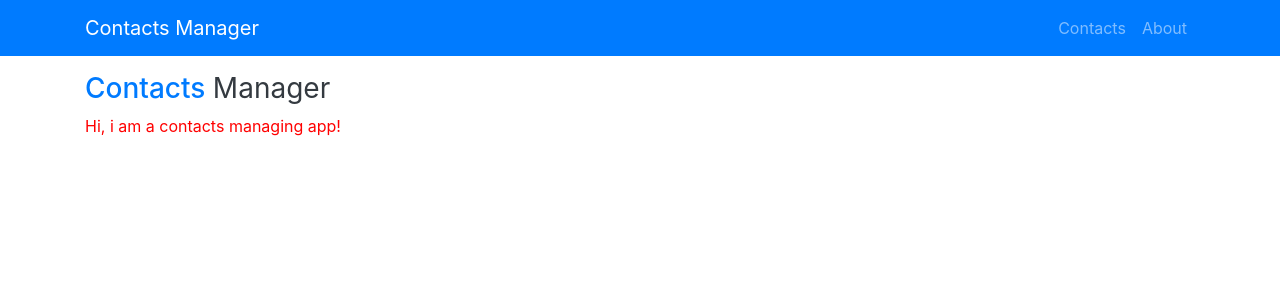
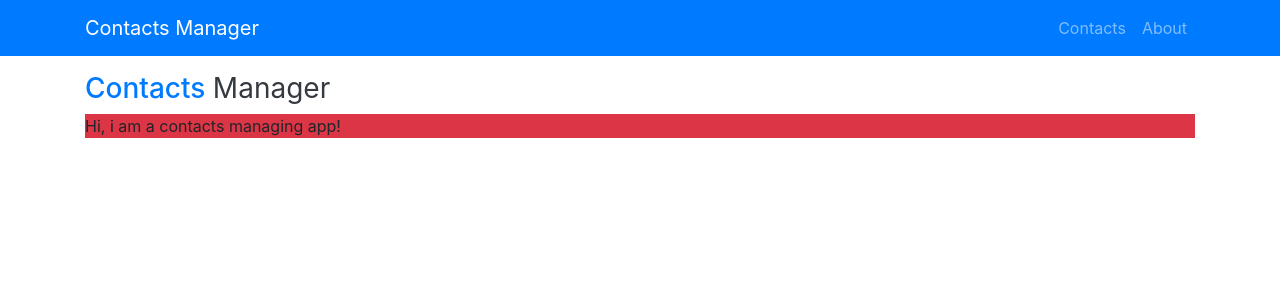
Before and after one commit to talhaimran777/ContactsManagerAngular, an Angular app: page / in a window 1280 px wide. Shown: the top 300 px of the page. Built offline with nearby package versions, Linux system fonts and the light colour scheme.

Commit message:
Used class binding without ngClass and actually used class.classname

```diff
--- a/src/app/app.component.html
+++ b/src/app/app.component.html
@@ -4,7 +4,11 @@
     Contacts <span class="font-weight-normal text-dark">Manager</span>
   </h3>
 
-  <p [ngStyle]="currentStyles">
+  <!-- <p [ngStyle]="currentStyles">
+    Hi, i am a contacts managing app!
+  </p> -->
+
+  <p [class.bg-danger]="makeTitleRed">
     Hi, i am a contacts managing app!
   </p>
 </div>
--- a/src/app/app.component.ts
+++ b/src/app/app.component.ts
@@ -7,11 +7,16 @@ import { Component } from '@angular/core';
 })
 export class AppComponent {
   currentStyles: any;
+  currentClasses: any;
   makeTitleRed = true;
 
   constructor() {
     this.currentStyles = {
       color: this.makeTitleRed === true ? 'red' : 'green',
     };
+
+    this.currentClasses = {
+      'bg-danger': this.makeTitleRed,
+    };
   }
 }
```
